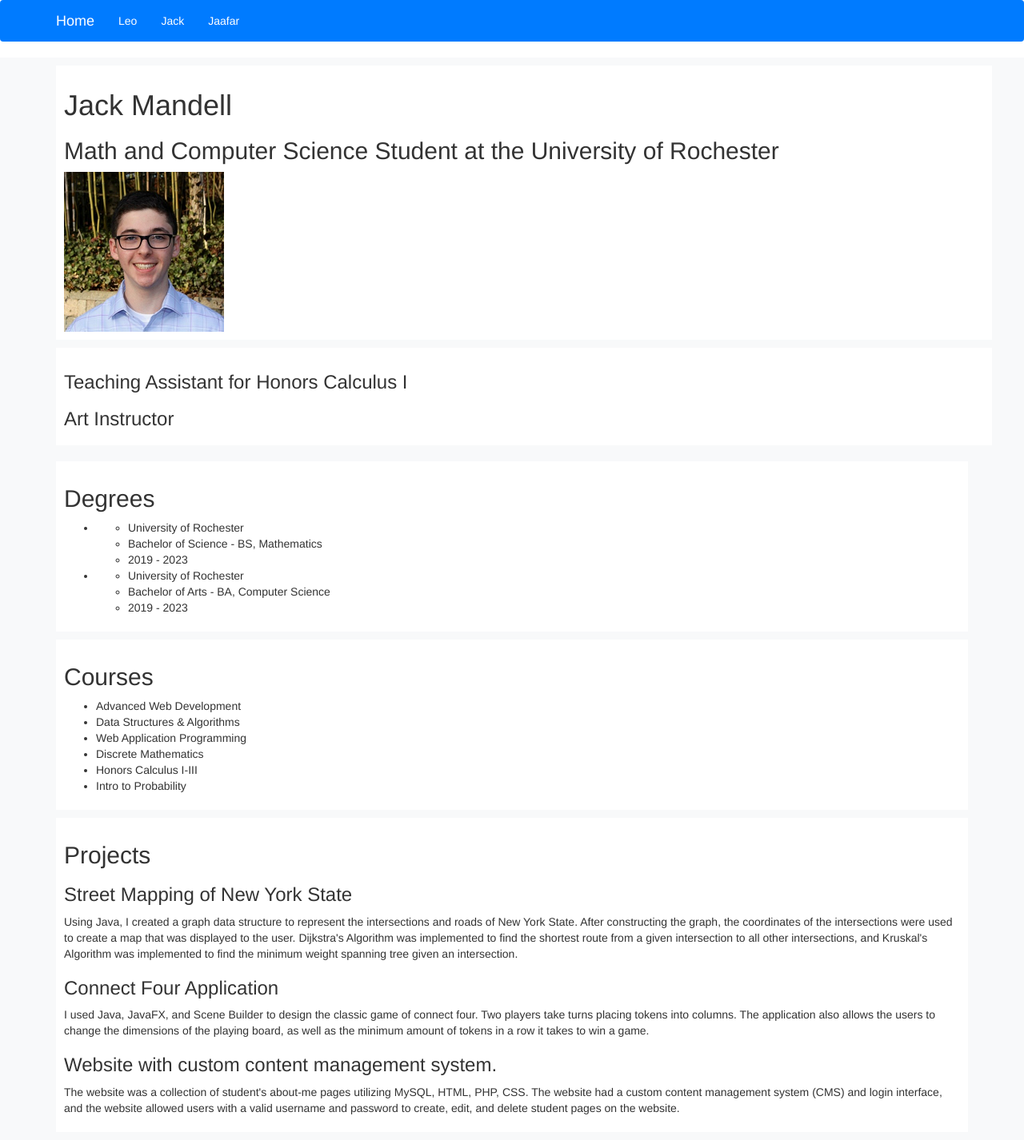
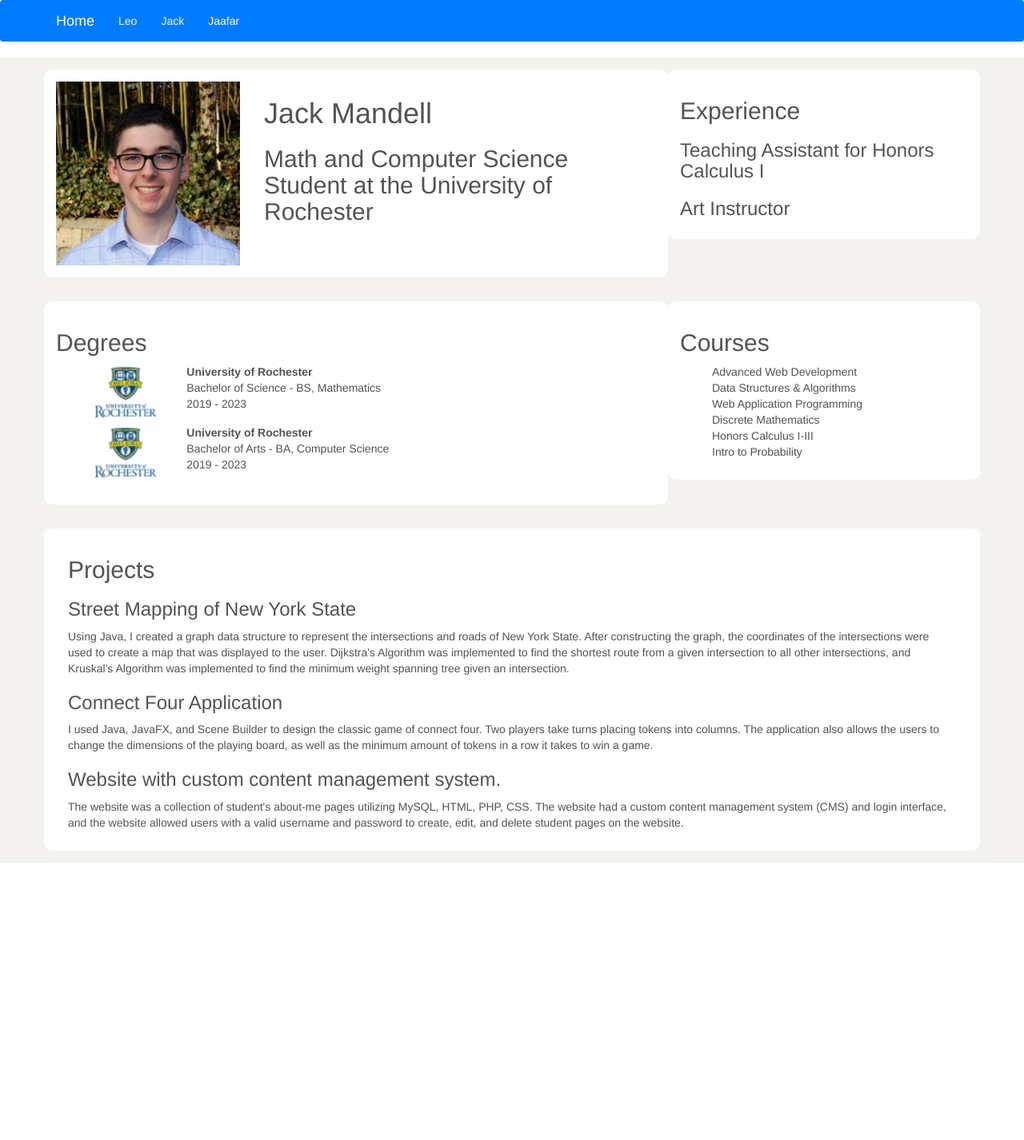
Before and after one commit to lkoblenc/project, a Flask app: page /jack in a window 1280 px wide. Shown: the whole page at 80% size. After the commit the page ends 1079 px from the top, so only its background shows below. Run offline with Flask 2, Linux system fonts and the light colour scheme; some libraries are stand-ins or nearby versions.

Commit message:
started layout on jack.html

```diff
--- a/static/styles.css
+++ b/static/styles.css
@@ -12,12 +12,28 @@
  color: grey !important;
 }
 .bg-light {
-	background-color: #f8f9fa;
+	background-color: #f3f2ef;
 }
 
 .bg-layout {
 	background-color: white;
-	padding: 10px;
-	margin-top: 10px;
-	margin-bottom: 10px;
+	margin-top: 15px;
+	margin-bottom: 15px;
+	border-radius: 10px;
+	padding: 15px;
 }
+main {
+	color: #535353;
+}
+.degrees ul, .courses ul {
+	list-style-type: none;
+}
+/*.li-layout {
+	display: flex;
+}*/
+.degree {
+	margin-left: 10px;
+}
+.degrees ul ul li:nth-of-type(1) {
+	font-weight: bold;
+}
--- a/templates/base.html
+++ b/templates/base.html
@@ -8,7 +8,7 @@
 {{ super() }}
 {{ super() }}
     <link rel="stylesheet" type="text/css" href="{{ url_for('static',filename='styles.css') }}">
-
+    <link rel="shortcut icon" href="#" />
 {% endblock %}
 
 
--- a/templates/jack.html
+++ b/templates/jack.html
@@ -3,39 +3,43 @@
 {% block content %}
 <div class="bg-light">
 	<main class="container">
-		<div class="container">
-			<div class="row">
-				<div class="bg-layout col">
-					<header >
+		<aside class="row .row-eq-height">
+			<div class="bg-layout col-md-8">
+				<header class="row .row-eq-height">
+					<img src="{{url_for('static',filename='images/jack.png')}}" class='col-md-4'>
+					<div class='col-md-8'>
 						<h1> Jack Mandell </h1>
 						<h2 class="title"> Math and Computer Science Student at the University of Rochester </h2>
-						<img src="{{url_for('static',filename='images/jack.png')}}">
-					</header>
-				</div>
-				<div class="bg-layout col">
-					<section class="experience">
-						<h3> Teaching Assistant for Honors Calculus I </h3>
+					</div>
 
-						<h3> Art Instructor  </h3>
-					</section>
-				</div>
+				</header>
 			</div>
-		</div>
-		<article class="education">
-			<div class="bg-layout">
+			<div class="bg-layout col-md-4">
+				<section class="experience">
+					<h2> Experience </h2>
+					<h3> Teaching Assistant for Honors Calculus I </h3>
+					<h3> Art Instructor  </h3>
+				</section>
+			</div>
+		</aside>
+
+		<article class="education row .row-eq-height">
+			<div class="bg-layout col-md-8">
 				<h2> Degrees </h2>
 
 				<section class="degrees">
 					<ul>
-						<li>
-							<ul>
+						<li class="li-layout row">
+							<img src="{{url_for('static',filename='images/ur.png')}}" class="col-md-2">
+							<ul class="col-md-10">
 								<li> University of Rochester </li>
 								<li> Bachelor of Science - BS, Mathematics </li>
 								<li> 2019 - 2023 </li>
 						 	</ul>
 						</li>
-						<li>
-							 <ul>
+						<li class="li-layout row">
+							 <img src="{{url_for('static',filename='images/ur.png')}}" class="col-md-2">
+							 <ul class="col-md-10">
 							 	<li> University of Rochester </li>
 							 	<li> Bachelor of Arts - BA, Computer Science </li>
 							 	<li> 2019 - 2023 </li>
@@ -45,7 +49,7 @@
 
 				</section>
 			</div>
-			<div class="bg-layout">
+			<div class="bg-layout col-md-4">
 				<h2> Courses </h2>
 
 				<section class="courses">
@@ -59,10 +63,9 @@
 					</ul>
 				</section>
 			</div>
-
 		</article>
-		<div class="bg-layout">
-			<section class="projects">
+		<div class="bg-layout row">
+			<section class="projects col-md-12">
 			<h2> Projects </h2>
 				<h3> Street Mapping of New York State </h3>
 				<p> Using Java, I created a graph data structure to represent the intersections and roads of New York State. After constructing the graph, the coordinates of the intersections were used to create a map that was displayed to the user. Dijkstra's Algorithm was implemented to find the shortest route from a given intersection to all other intersections, and Kruskal's Algorithm was implemented to find the minimum weight spanning tree given an intersection.  </p>
```
Also changed, not shown: static/images/ur.png (added).
